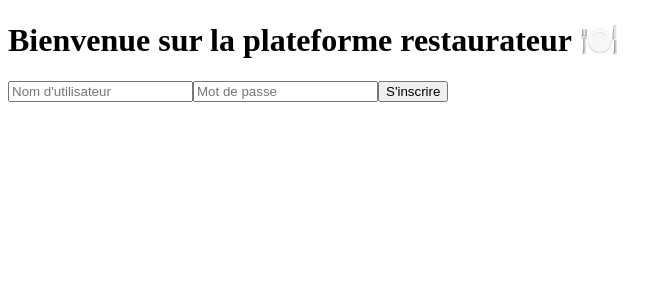
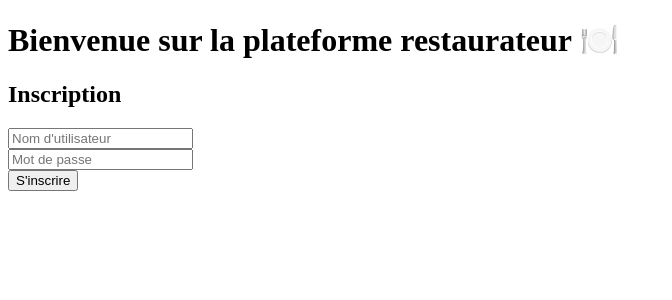
Before and after one commit to lmasumbuku/frontend, a React (Create React App) app: page / in a window 1280 px wide. Shown: the top 300 px of the page, without its empty margins (0-672 px from the left). Built offline with nearby package versions, Linux system fonts and the light colour scheme.

Commit message:
Update RegisterForm.js

```diff
--- a/src/components/RegisterForm.js
+++ b/src/components/RegisterForm.js
@@ -8,25 +8,50 @@ const RegisterForm = () => {
 
   const handleRegister = async (e) => {
     e.preventDefault();
+    setMessage(""); // reset le message avant chaque tentative
+
     try {
       const response = await axios.post("https://backend-fastapi-cvi0.onrender.com/auth/register", {
         username,
         password
       });
-      setMessage(response.data.message);
-    } catch (err) {
-      console.error(err);
-      setMessage("Erreur lors de l'inscription.");
+
+      setMessage("Inscription réussie !");
+      setUsername("");
+      setPassword("");
+    } catch (error) {
+      if (error.response && error.response.data && error.response.data.detail) {
+        setMessage(`Erreur : ${error.response.data.detail}`);
+      } else {
+        setMessage("Erreur lors de l'inscription.");
+      }
     }
   };
 
   return (
-    <form onSubmit={handleRegister}>
-      <input value={username} onChange={(e) => setUsername(e.target.value)} placeholder="Nom d'utilisateur" />
-      <input type="password" value={password} onChange={(e) => setPassword(e.target.value)} placeholder="Mot de passe" />
-      <button type="submit">S'inscrire</button>
-      <p>{message}</p>
-    </form>
+    <div>
+      <h2>Inscription</h2>
+      <form onSubmit={handleRegister}>
+        <input
+          type="text"
+          placeholder="Nom d'utilisateur"
+          value={username}
+          onChange={(e) => setUsername(e.target.value)}
+          required
+        />
+        <br />
+        <input
+          type="password"
+          placeholder="Mot de passe"
+          value={password}
+          onChange={(e) => setPassword(e.target.value)}
+          required
+        />
+        <br />
+        <button type="submit">S'inscrire</button>
+      </form>
+      {message && <p>{message}</p>}
+    </div>
   );
 };
 
```
